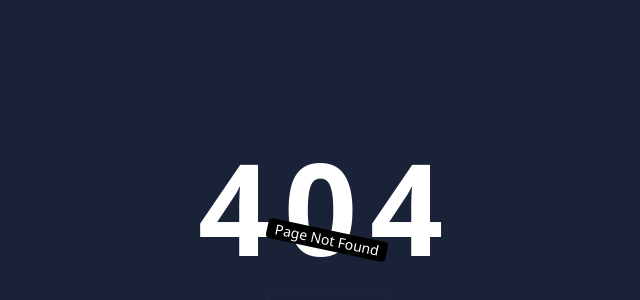
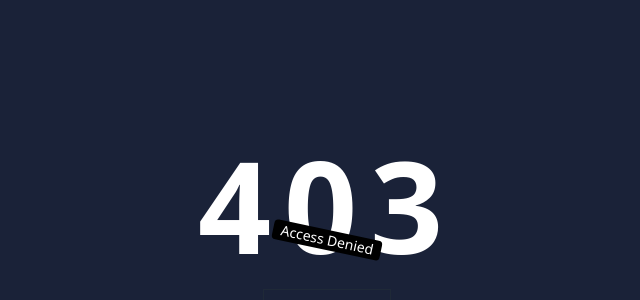
Before and after one commit to nikhilkumar378/lms-fronted, a React (Vite) app: page /denied in a window 1280 px wide. Before the commit this address had no page. Shown: the part 160-460 px from the top of the page, without its empty margins (313-953 px from the left). Built offline with nearby package versions, Linux system fonts and the light colour scheme.

Commit message:
Added Access denied page

```diff
--- a/src/App.jsx
+++ b/src/App.jsx
@@ -10,6 +10,7 @@
 import SignUp from "./Components/Pages/SignUp";
 import CourseList from "./Components/Pages/Course/CourseList";
 import Contact from "./Components/Pages/Contact";
+import Denied from "./Components/Pages/Denied";
 
 function App() {
   return (
@@ -25,6 +26,7 @@
         <Route path="/login" element={<Login/>}></Route>
         <Route path="/Courses" element={<CourseList/>}></Route>
         <Route path="contact" element={<Contact/>}></Route>
+        <Route path="denied" element={<Denied/>}></Route>
       </Routes>
 
 
--- /dev/null
+++ b/src/Components/Pages/Denied.jsx
@@ -0,0 +1,30 @@
+import { useNavigate } from "react-router-dom";
+
+function Denied(){
+
+  const navigate = useNavigate();
+
+
+  return(
+ <main className="h-screen w-full flex flex-col justify-center items-center bg-[#1A2238]">
+  <h1 className="text-9xl font-extrabold text-white tracking-widest">
+    403
+
+  </h1>
+  <div className="bg-black text-white px-2 text-sm rounded rotate-12 absolute">
+Access Denied
+  </div>
+  <button onClick={() => navigate(-1)} className="mt-5">
+  <span className="relative block px-8 py-3 bg-[#1A2238] border border-current">
+  Go Back
+  </span>
+  </button>
+
+ </main>
+
+  );
+
+
+}
+
+export default Denied;
```
